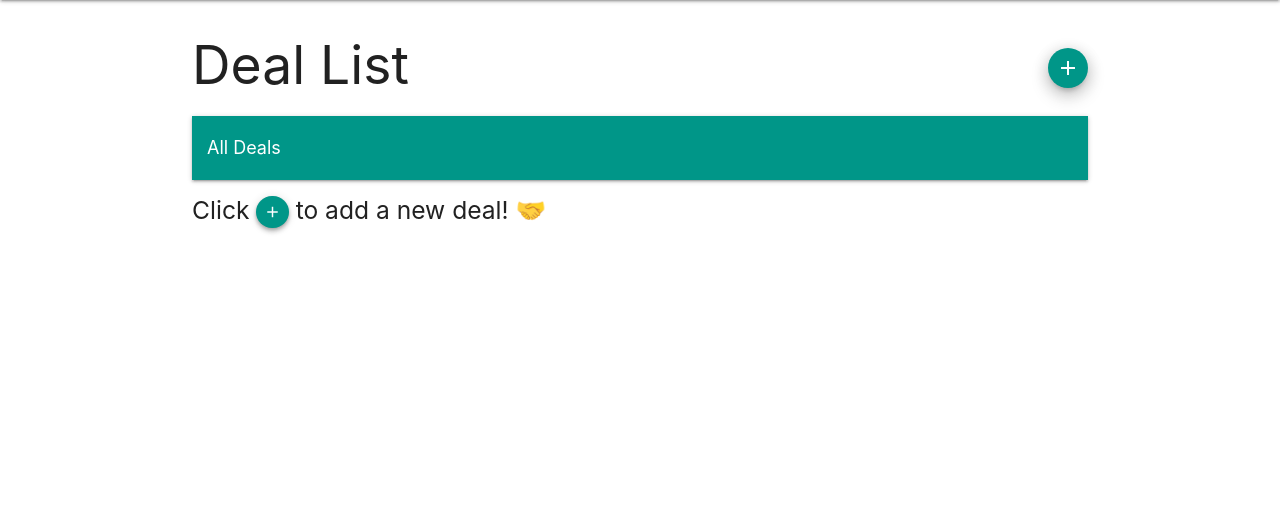
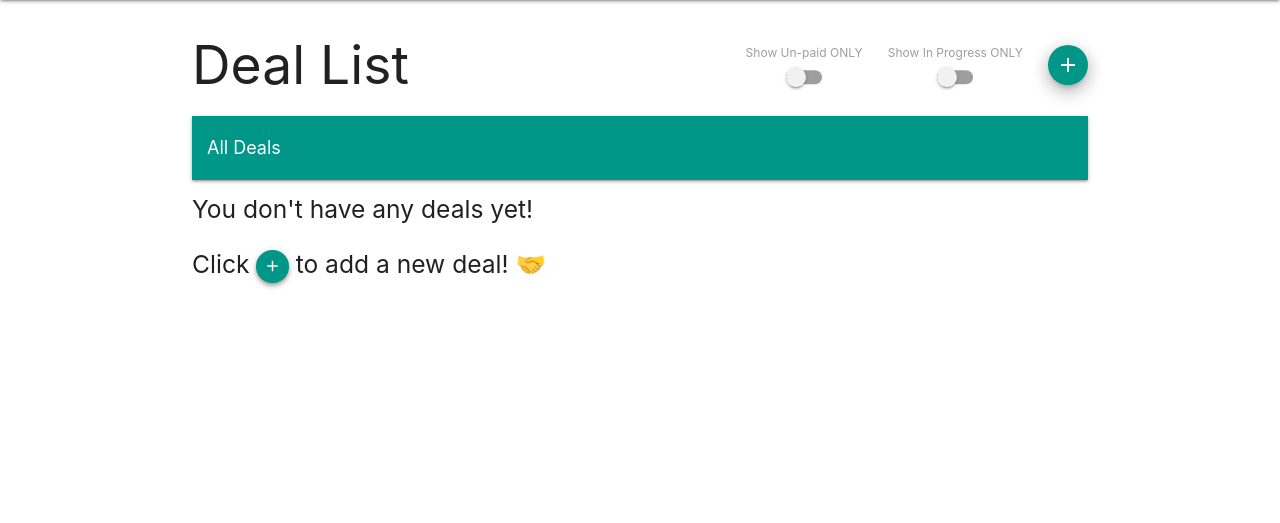
Before and after one commit to kenneychan/creatorWallet, a Django app: page /deals/ in a window 1280 px wide. Shown: the part 64-587 px from the top of the page. Run offline with Django 4.2, Linux system fonts and the light colour scheme; the visitor is signed in with stand-in values (Sample User, id 1); data that the repository does not hold is empty.

Commit message:
added the sliders to filter the deal list page

```diff
--- a/creatorwallet/main_app/templates/dashboard.html
+++ b/creatorwallet/main_app/templates/dashboard.html
@@ -62,7 +62,7 @@
 
   {% else %}
     <div class="row">
-      <div class="col s12">
+      <div class="col s12" {% if dueDate == "None" %}hidden{% endif %}>
         <div class="card">
           <figure class="highcharts-figure">
             <div id="walletData"></div>
--- a/creatorwallet/main_app/templates/deals/detail.html
+++ b/creatorwallet/main_app/templates/deals/detail.html
@@ -248,8 +248,8 @@
           {% elif field.name == "amount" %}
             <div class="input-field">
               <label for="id_{{ field.name }}">{{ field.label }} <span>-&nbsp;
-                <i>you may enter the value of the merch you've recieved just make sure to check the box down below!</i></span></label>
-              <input type="number" name="{{ field.name }}" step="0.01" id="id_{{ field.name }}" value="{{ deal.amount }}">
+                <i>you can set this as 0, or you may enter the value of the merch you've recieved just make sure to check the box down below!</i></span></label>
+              <input type="number" name="{{ field.name }}" step="0.01" id="id_{{ field.name }}" value="{{ deal.amount }}" required>
             </div>
           {% elif field.name == "merch" %}
             <label for="id_{{ field.name }}_{{ deal.id }}" style="padding-right: 30px;">
--- a/creatorwallet/main_app/templates/deals/index.html
+++ b/creatorwallet/main_app/templates/deals/index.html
@@ -8,6 +8,42 @@
   <div class="deal-list-header">
     <h2>Deal List</h2>
     <div class="deal-header-buttons">
+      <div class="paid-switch">
+        <div class="row">
+          <label>Show Un-paid ONLY</label>
+          {% if unpaid %}
+          <form method="POST" action="{% url 'index' %}" id="paidSwitch">
+          {% else %}
+          <form method="POST" action="{% url 'filter_paid' %}" id="paidSwitch">
+          {% endif %}
+            {% csrf_token %}
+            <div class="switch center">
+              <label>
+                <input type="checkbox" id="paid-switch" name="show_unpaid" {% if unpaid %}checked{% endif %}>
+                <span class="lever"></span>
+              </label>
+            </div>
+          </form>
+        </div>
+      </div>
+      <div class="done-switch">
+        <div class="row">
+          <label>Show In Progress ONLY</label>
+          {% if inprogress %}
+          <form method="POST" action="{% url 'index' %}" id="doneSwitch">
+            {% else %}
+            <form method="POST" action="{% url 'filter_done' %}" id="doneSwitch">
+              {% endif %}
+              {% csrf_token %}
+              <div class="switch center">
+                <label>
+                  <input type="checkbox" id="done-switch" name="show_inprogress" {% if inprogress %}checked{% endif %}>
+                  <span class="lever"></span>
+                </label>
+              </div>
+            </form>
+        </div>
+      </div>
       <div class="add-deal-btn-top scale-transition">
         <a class="btn-floating btn teal modal-trigger pulse tooltipped z-depth-3" data-position="left" data-tooltip="Add new deal" href="#addDealModal" style="margin-top: 20px;"><i
             class="material-icons">add</i></a>
@@ -41,7 +77,7 @@
                     <div class="input-field">
                       {{ field.errors }}
                       <label for="id_{{ field.name }}">{{ field.label }} <span>-&nbsp;
-                        <i>you may enter the value of the merch you've recieved just make sure to check the box down below!</i></span></label> {{ field }}
+                        <i>you can set this as 0, you may enter the value of the merch you've recieved just make sure to check the box down below!</i></span></label> {{ field }}
                     </div>
                   {% else %}
                     <div class="input-field">
@@ -170,8 +206,8 @@
                 {% elif field.name == "amount" %}
                   <div class="input-field">
                     <label for="id_{{ field.name }}">{{ field.label }} <span>-&nbsp;
-                      <i>you may enter the value of the merch you've recieved just make sure to check the box down below!</i></span></label>
-                    <input type="number" name="{{ field.name }}" step="0.01" id="id_{{ field.name }}" value="{{ deal.amount }}">
+                      <i>you can set this as 0, or you may enter the value of the merch you've recieved just make sure to check the box down below!</i></span></label>
+                    <input type="number" name="{{ field.name }}" step="0.01" id="id_{{ field.name }}" value="{{ deal.amount }}" required>
                   </div>
                 {% elif field.name == "merch" %}
                   <label for="id_{{ field.name }}_{{ deal.id }}" style="padding-right: 30px;">
@@ -246,26 +282,41 @@
       {% endfor %}
     </div>
   {% else %}
-    <h5>Click <button class="btn-floating btn-small btn teal modal-trigger z-depth-2" href="#addDealModal"><i class="material-icons">add</i></button> to add a new deal! 🤝</h5>
+    <h5>
+      {% if count_deals != 0 and count_deals != null %}
+        {% if unpaid %}
+          ALL your deals are paid out!!!<br><br>
+        {% else %}
+          You've COMPLETED all your deals!!!<br><br>
+        {% endif %}
+      {% else %}
+        You don't have any deals yet!<br><br>
+      {% endif %}
+
+      Click <button class="btn-floating btn-small btn teal modal-trigger z-depth-2" href="#addDealModal"><i class="material-icons">add</i></button> to add a new deal! 🤝
+    </h5>
   {% endif %}
 </div>
 
 <script>
-  const slider = document.getElementById("paid-switch");
-  const form = document.getElementById("paidSwitch");
+  const paidSlider = document.getElementById("paid-switch");
+  const paidForm = document.getElementById("paidSwitch");
+  const doneSlier = document.getElementById("done-switch");
+  const doneForm = document.getElementById("doneSwitch");
 
-  slider.addEventListener("change", function() {
-    if (this.checked) {
-      switchStatus = this.checked;
-      slider.value = "True";
-      form.submit();
-    }
-    else {
-      switchStatus = this.checked;
-      slider.value = "False";
-      form.submit();
-    }
-    form.submit();
+  paidSlider.addEventListener("change", function() {
+    paidForm.submit();
   });
+
+  doneSlier.addEventListener("change", function () {
+      doneForm.submit();
+    });
+
+  // if (this.checked) {
+  //     switchStatus = this.checked;
+  //   }
+  //   else {
+  //     switchStatus = this.checked;
+  //   }
 </script>
 {% endblock %}
--- a/creatorwallet/main_app/urls.py
+++ b/creatorwallet/main_app/urls.py
@@ -8,6 +8,8 @@ urlpatterns = [
   # New url pattern below
   path('accounts/signup/', views.signup, name='signup'),
   path('deals/', views.deals_index, name='index'),
+  path('deals/unpaid', views.filter_paid, name='filter_paid'),
+  path('deals/inprogress', views.filter_done, name='filter_done'),
   path('deals/<int:deal_id>/', views.deals_detail, name='detail'),
   path('deals/create/', views.DealCreate.as_view(), name='deals_create'),
   path('deals/<int:pk>/update/', views.DealUpdate.as_view(), name='deals_update'),
--- a/creatorwallet/main_app/views.py
+++ b/creatorwallet/main_app/views.py
@@ -38,13 +38,21 @@ def dashboard(request):
   # Get Wallet data
   wallet = Decimal(0)
   wallet_data = []
+  formatted_due_date = "None"
   for deal in deals.filter(paid=True,merch=False).order_by("due_date"):
-     wallet += deal.amount
-     point = {
-        'x': deal.due_date.strftime('%m/%d/%Y'),
-        'y': float(wallet)
-     }
-     wallet_data.append(point)
+    wallet += deal.amount
+    if deal.due_date is not None:
+      formatted_due_date = deal.due_date.strftime('%m/%d/%Y')
+    else:
+      formatted_due_date = "None"
+
+    point = {
+      'x': formatted_due_date,
+      'y': float(wallet)
+    }
+    wallet_data.append(point)
+
+  # print(formatted_due_date)
 
   # Get Merch, Paid, and Done Count data
   count_activities, count_merch, count_cash, count_paid, count_unpaid, count_done, count_in_progress = 0, 0, 0, 0, 0, 0, 0
@@ -93,7 +101,7 @@ def dashboard(request):
   if count_deals - count_done == 0:
     all_deals_done = True
 
-  return render(request, 'dashboard.html', { 'deals': deals, 'totalUserActivity': count_activities, 'allDealsDone': all_deals_done, 'walletData': wallet_data, 'merchData': merch_data, 'paidData': paid_data, 'doneData': done_data })
+  return render(request, 'dashboard.html', { 'deals': deals, 'totalUserActivity': count_activities, 'allDealsDone': all_deals_done, 'dueDate': formatted_due_date, 'walletData': wallet_data, 'merchData': merch_data, 'paidData': paid_data, 'doneData': done_data })
 
 
 def signup(request):
@@ -142,9 +150,28 @@ class DealUpdate(LoginRequiredMixin, UpdateView):
 def deals_index(request):
   request.session['path'] = request.get_full_path()
   deals = Deal.objects.filter(user=request.user).order_by("-due_date")
+  count_deals = deals.count()
   # You could also retrieve the logged in user's deals like this
   # deals = request.user.deal_set.all()
-  return render(request, 'deals/index.html', { 'deals': deals })
+  return render(request, 'deals/index.html', { 'deals': deals, 'count_deals': count_deals })
+
+@login_required
+def filter_paid(request):
+  request.session['path'] = request.get_full_path()
+  unpaid = True
+  deals = Deal.objects.filter(user=request.user).order_by("-due_date")
+  count_deals = deals.count()
+  unpaid_deals = deals.filter(paid=False)
+  return render(request, 'deals/index.html', { 'deals': unpaid_deals, 'unpaid': unpaid, 'count_deals': count_deals})
+
+@login_required
+def filter_done(request):
+  request.session['path'] = request.get_full_path()
+  inprogress = True
+  deals = Deal.objects.filter(user=request.user).order_by("-due_date")
+  count_deals = deals.count()
+  inprogess_deals = deals.filter(done=False)
+  return render(request, 'deals/index.html', { 'deals': inprogess_deals, 'inprogress': inprogress, 'count_deals': count_deals})
 
 @login_required
 def deals_detail(request, deal_id):
```
